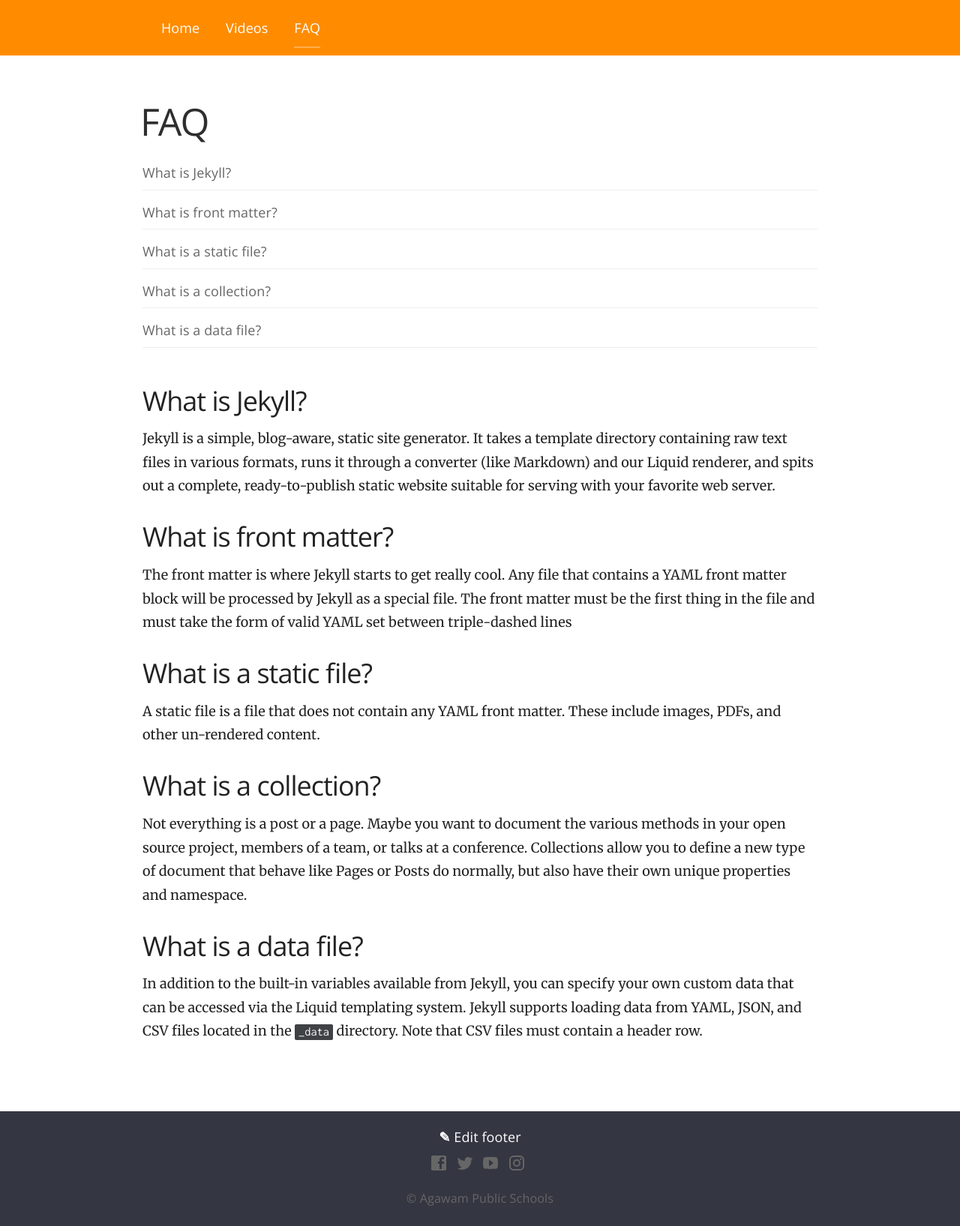
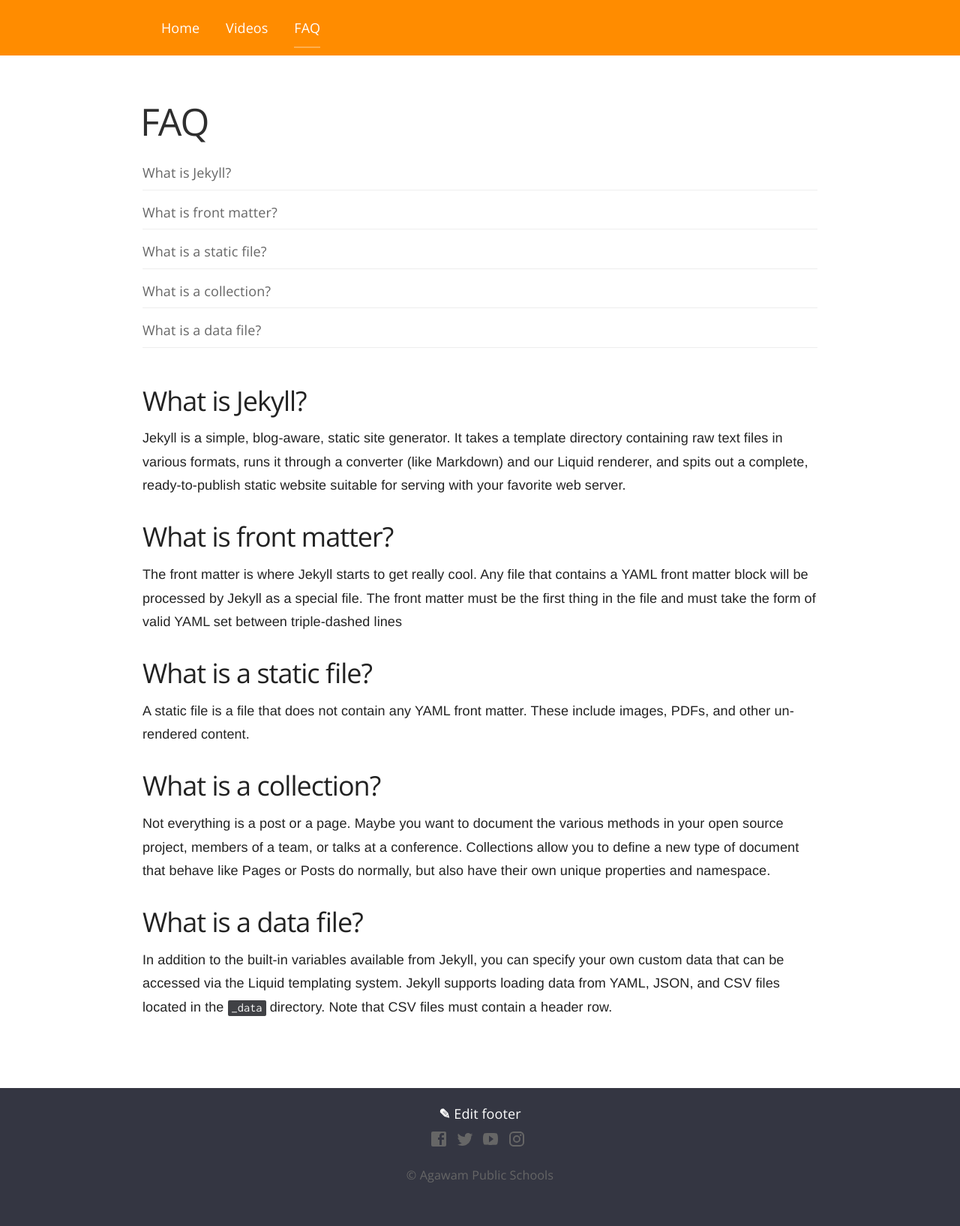
Before and after one commit to Agawam-IT/tech.agawamed.org, a Jekyll site: the page built from faq.html, in a window 1280 px wide. Shown: the whole page at 75% size. Built offline with Jekyll 4.4.1, drawn with Linux system fonts in a browser that asks for light colours; nearby versions of some CDN libraries; after the commit the page ends 1603 px from its top, so only the background shows below that.

Commit message:
Update typography.scss

```diff
--- a/_sass/typography.scss
+++ b/_sass/typography.scss
@@ -9,7 +9,8 @@ html {
 body {
 	height: 100%;
 	max-height: 100%;
-	font-family: "Merriweather", serif;
+	font-family: Arial, Helvetica, sans-serif;
+	//font-family: "Merriweather", serif;
 	letter-spacing: 0.01rem;
 	font-size: 1.8em;
 	line-height: 1.75em;
```
